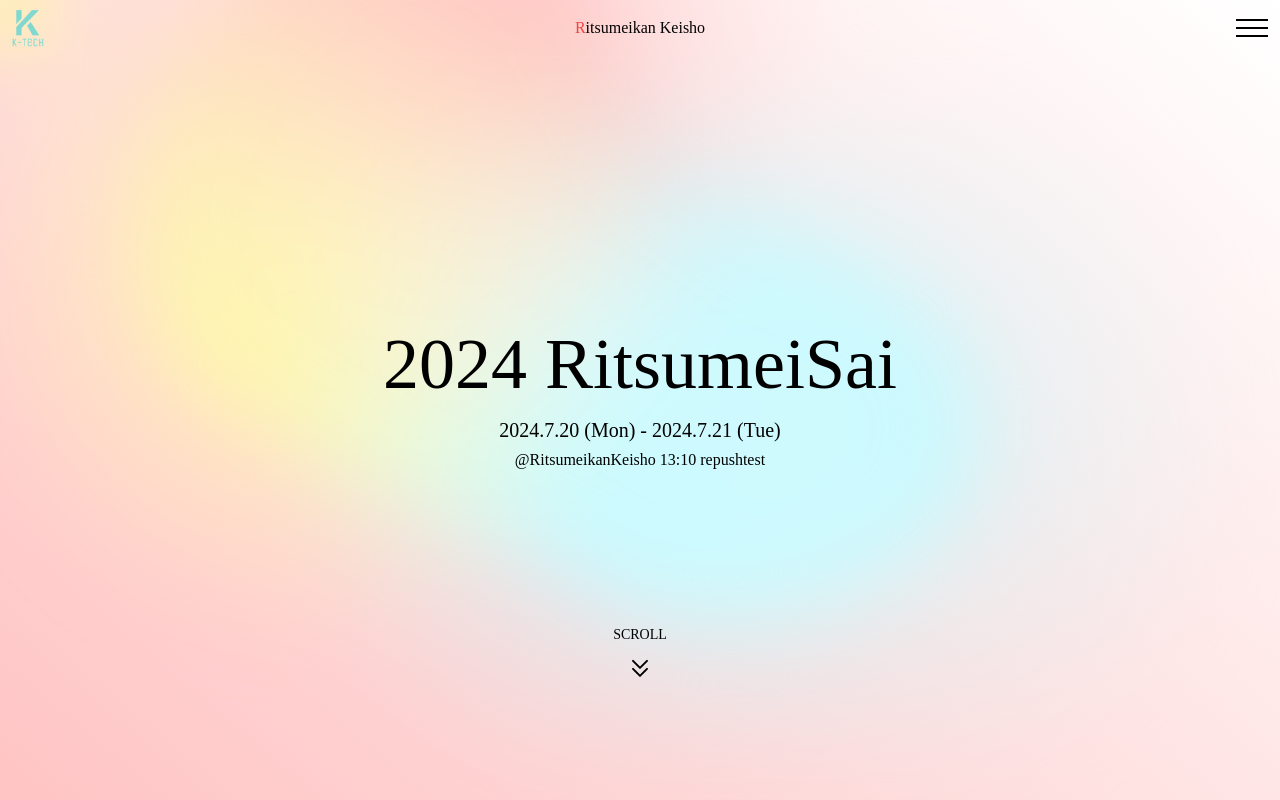
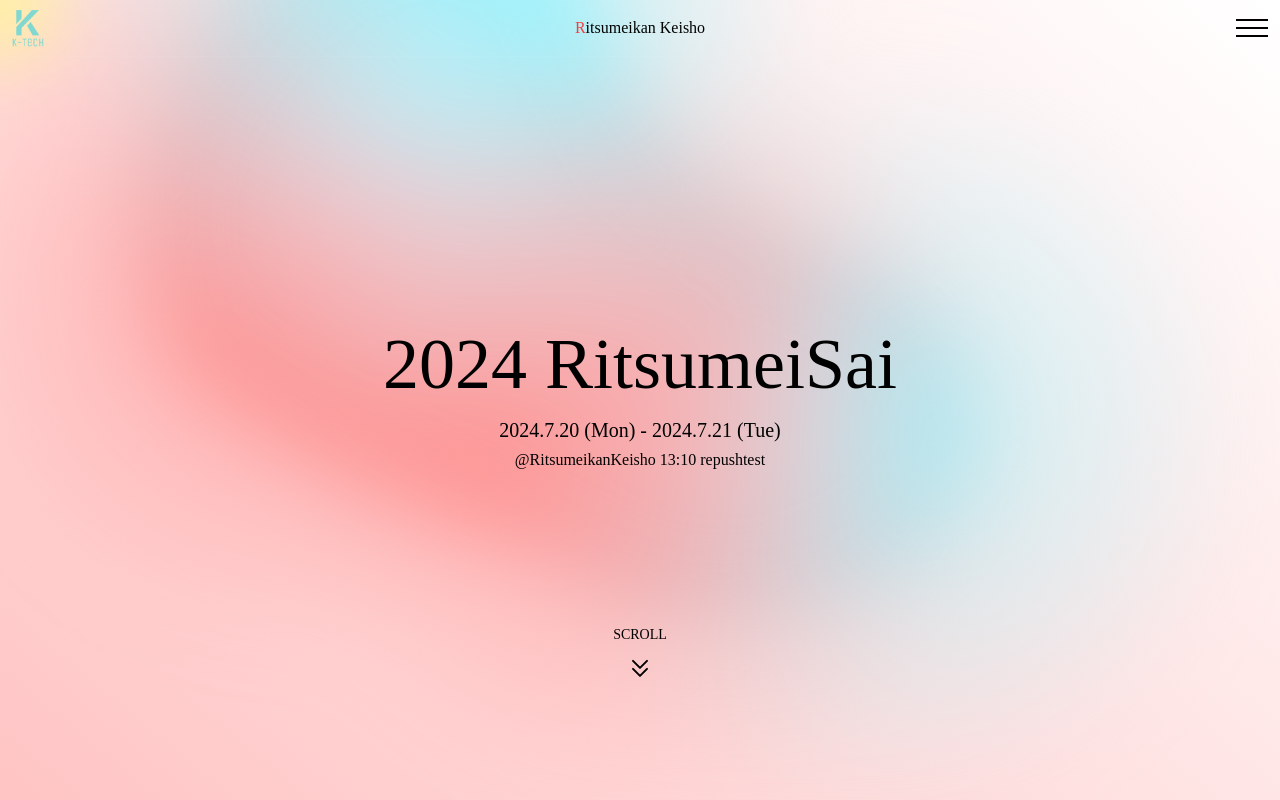
Before and after one commit to Rei2718/RitsumeisaiSpecialSite, a Next.js app: page / in a window 1280 px wide. Shown: the top 800 px of the page. Built offline with nearby package versions, Linux system fonts and the light colour scheme; a web font is replaced by a local one.

Commit message:
changed gradient color and the variation

```diff
--- a/src/app/components/header.tsx
+++ b/src/app/components/header.tsx
@@ -174,7 +174,7 @@ export default function Header() {
       </div>
 
       {/* KeyVisual */}
-      <div className="object-cover w-screen h-screen fixed top-0 left-0 z-0 flex justify-center items-center">
+      <div className="object-cover w-screen h-lvh fixed top-0 left-0 z-0 flex justify-center items-center">
         {/* BgImg */}
         <div className="gradient-bg">
           <svg xmlns="http://www.w3.org/2000/svg">
--- a/src/app/globals.css
+++ b/src/app/globals.css
@@ -33,19 +33,19 @@
 }
 
 .usecolor{
-  background-color: rgb(198, 249, 255);
-  background-color: rgb(255, 253, 161);
-  background-color: rgb(255, 196, 196);
+  background-color: rgb(150, 245, 255);
+  background-color: rgb(255, 253, 132);
+  background-color: rgb(255, 147, 147);
 }
 :root {
   --color-bg1: rgb(255, 196, 196);
   --color-bg2: rgb(255, 255, 255);
-  --color1: 198, 249, 255;
-  --color2: 255, 196, 196;
-  --color3: 255, 247, 173;
-  --color4: 198, 249, 255;
-  --color5: 212, 168, 255;
-  --color-interactive: 255, 253, 161;
+  --color1: 255, 147, 147;
+  --color2: 150, 245, 255;
+  --color3: 255, 147, 147;
+  --color4: 150, 245, 255;
+  --color5: 255, 253, 132;
+  --color-interactive: 255, 253, 132;
   --circle-size: 100%;
   --blending: hard-light;
 }
```
